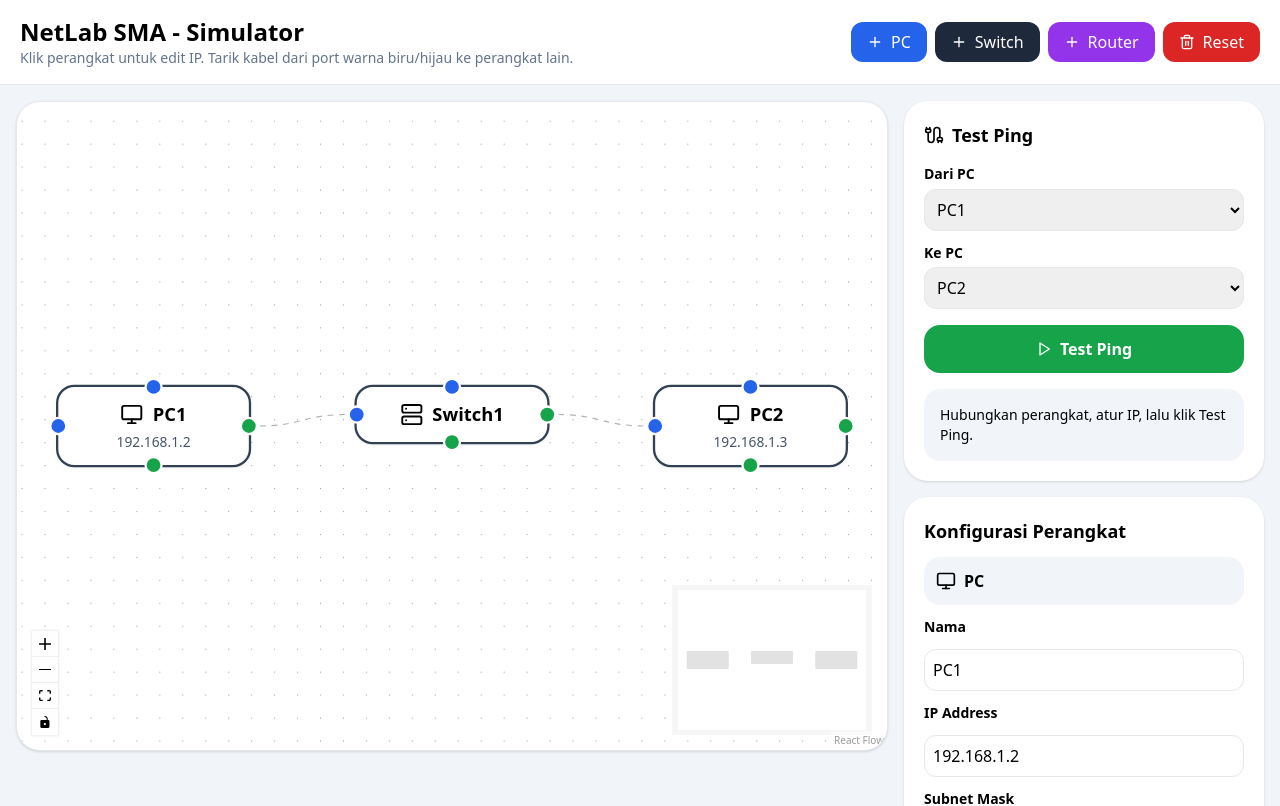
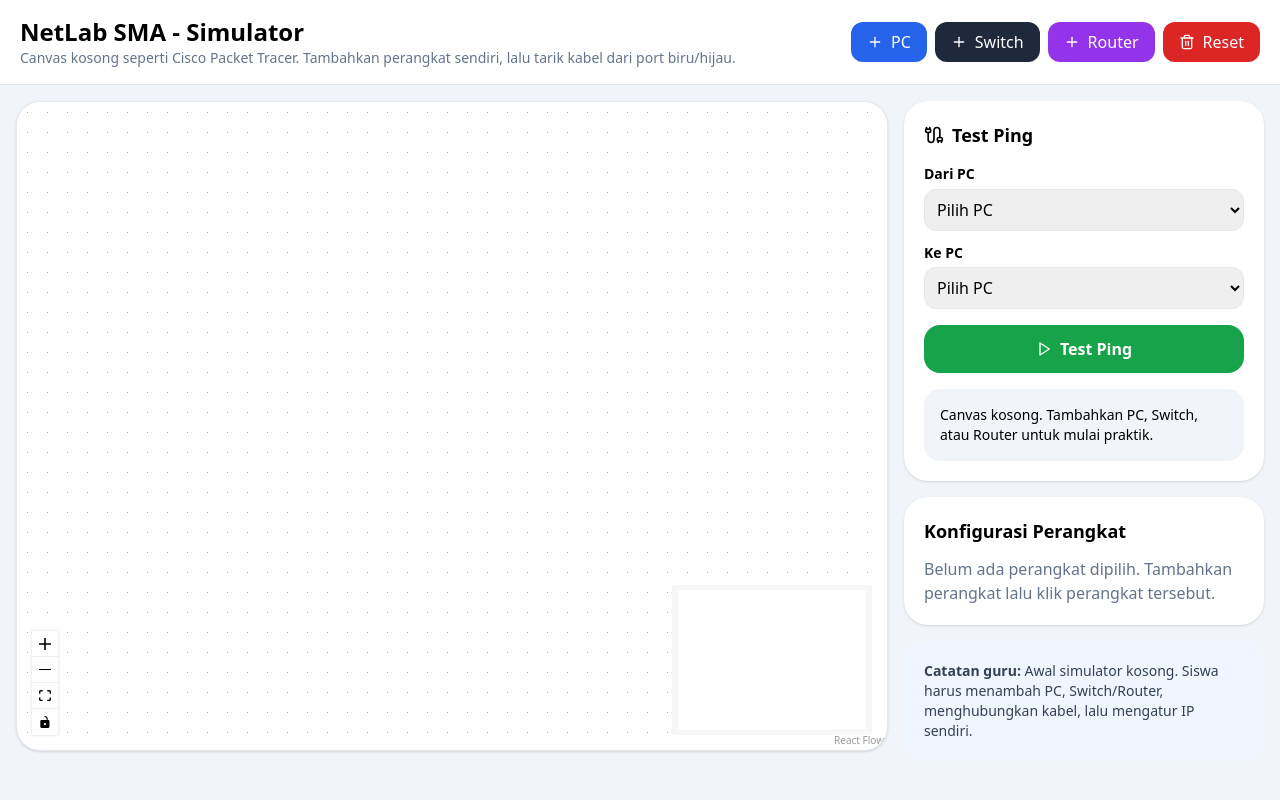
Before and after one commit to altamedia3-source/netlab-sma, a Next.js app: page /simulator in a window 1280 px wide. Shown: the top 806 px of the page. Built offline with nearby package versions, Linux system fonts and the light colour scheme.

Commit message:
Update page.tsx

```diff
--- a/app/simulator/page.tsx
+++ b/app/simulator/page.tsx
@@ -36,30 +36,10 @@ function DeviceNode({ data }: NodeProps<AppNode>) {
 
   return (
     <div className="relative min-w-[170px] rounded-2xl border-2 border-slate-700 bg-white px-4 py-3 text-center shadow-sm">
-      <Handle
-        type="target"
-        position={Position.Left}
-        id="left-target"
-        className="!h-4 !w-4 !border-2 !border-white !bg-blue-600"
-      />
-      <Handle
-        type="source"
-        position={Position.Right}
-        id="right-source"
-        className="!h-4 !w-4 !border-2 !border-white !bg-green-600"
-      />
-      <Handle
-        type="source"
-        position={Position.Bottom}
-        id="bottom-source"
-        className="!h-4 !w-4 !border-2 !border-white !bg-green-600"
-      />
-      <Handle
-        type="target"
-        position={Position.Top}
-        id="top-target"
-        className="!h-4 !w-4 !border-2 !border-white !bg-blue-600"
-      />
+      <Handle type="target" position={Position.Left} id="left-target" className="!h-4 !w-4 !border-2 !border-white !bg-blue-600" />
+      <Handle type="source" position={Position.Right} id="right-source" className="!h-4 !w-4 !border-2 !border-white !bg-green-600" />
+      <Handle type="source" position={Position.Bottom} id="bottom-source" className="!h-4 !w-4 !border-2 !border-white !bg-green-600" />
+      <Handle type="target" position={Position.Top} id="top-target" className="!h-4 !w-4 !border-2 !border-white !bg-blue-600" />
 
       <div className="flex items-center justify-center gap-2 font-semibold">
         <Icon className="h-5 w-5" />
@@ -74,31 +54,8 @@ const nodeTypes = {
   device: DeviceNode,
 };
 
-const initialNodes: AppNode[] = [
-  {
-    id: "pc-1",
-    type: "device",
-    position: { x: 80, y: 120 },
-    data: { label: "PC1", kind: "PC", ip: "192.168.1.2", mask: "255.255.255.0", gateway: "" },
-  },
-  {
-    id: "sw-1",
-    type: "device",
-    position: { x: 340, y: 120 },
-    data: { label: "Switch1", kind: "Switch" },
-  },
-  {
-    id: "pc-2",
-    type: "device",
-    position: { x: 600, y: 120 },
-    data: { label: "PC2", kind: "PC", ip: "192.168.1.3", mask: "255.255.255.0", gateway: "" },
-  },
-];
-
-const initialEdges: Edge[] = [
-  { id: "e1", source: "pc-1", sourceHandle: "right-source", target: "sw-1", targetHandle: "left-target", animated: true },
-  { id: "e2", source: "sw-1", sourceHandle: "right-source", target: "pc-2", targetHandle: "left-target", animated: true },
-];
+const initialNodes: AppNode[] = [];
+const initialEdges: Edge[] = [];
 
 function getSubnet24(ip = "") {
   const parts = ip.trim().split(".");
@@ -137,13 +94,12 @@ function getIcon(kind: DeviceKind) {
 export default function SimulatorPage() {
   const [nodes, setNodes, onNodesChange] = useNodesState<AppNode>(initialNodes);
   const [edges, setEdges, onEdgesChange] = useEdgesState(initialEdges);
-  const [selectedId, setSelectedId] = useState("pc-1");
-  const [fromId, setFromId] = useState("pc-1");
-  const [toId, setToId] = useState("pc-2");
-  const [result, setResult] = useState("Hubungkan perangkat, atur IP, lalu klik Test Ping.");
+  const [selectedId, setSelectedId] = useState("");
+  const [fromId, setFromId] = useState("");
+  const [toId, setToId] = useState("");
+  const [result, setResult] = useState("Canvas kosong. Tambahkan PC, Switch, atau Router untuk mulai praktik.");
 
   const selectedNode = nodes.find((node) => node.id === selectedId);
-
   const pcNodes = useMemo(() => nodes.filter((node) => node.data.kind === "PC"), [nodes]);
 
   const onConnect = useCallback(
@@ -158,11 +114,11 @@ export default function SimulatorPage() {
     const newNode: AppNode = {
       id,
       type: "device",
-      position: { x: 120 + count * 35, y: 260 + count * 20 },
+      position: { x: 120 + count * 35, y: 120 + count * 35 },
       data: {
         label: `${kind}${count}`,
         kind,
-        ip: kind === "PC" ? `192.168.1.${count + 10}` : "",
+        ip: kind === "PC" ? `192.168.1.${count + 1}` : "",
         mask: kind === "PC" ? "255.255.255.0" : "",
         gateway: "",
       },
@@ -170,6 +126,11 @@ export default function SimulatorPage() {
 
     setNodes((nds) => [...nds, newNode]);
     setSelectedId(id);
+
+    if (kind === "PC") {
+      setFromId((prev) => prev || id);
+      setToId((prev) => prev || id);
+    }
   }
 
   function updateSelected(field: keyof DeviceData, value: string) {
@@ -184,8 +145,8 @@ export default function SimulatorPage() {
     const from = nodes.find((node) => node.id === fromId);
     const to = nodes.find((node) => node.id === toId);
 
-    if (!from || !to) {
-      setResult("Pilih PC asal dan PC tujuan terlebih dahulu.");
+    if (!from || !to || fromId === toId) {
+      setResult("Tambahkan minimal 2 PC, lalu pilih PC asal dan PC tujuan yang berbeda.");
       return;
     }
 
@@ -215,12 +176,12 @@ export default function SimulatorPage() {
   }
 
   function resetLab() {
-    setNodes(initialNodes);
-    setEdges(initialEdges);
-    setSelectedId("pc-1");
-    setFromId("pc-1");
-    setToId("pc-2");
-    setResult("Lab direset. Coba praktik dari awal.");
+    setNodes([]);
+    setEdges([]);
+    setSelectedId("");
+    setFromId("");
+    setToId("");
+    setResult("Canvas dikosongkan. Mulai praktik dari awal.");
   }
 
   return (
@@ -229,7 +190,7 @@ export default function SimulatorPage() {
         <div className="flex flex-wrap items-center justify-between gap-3">
           <div>
             <h1 className="text-2xl font-bold">NetLab SMA - Simulator</h1>
-            <p className="text-sm text-slate-500">Klik perangkat untuk edit IP. Tarik kabel dari port warna biru/hijau ke perangkat lain.</p>
+            <p className="text-sm text-slate-500">Canvas kosong seperti Cisco Packet Tracer. Tambahkan perangkat sendiri, lalu tarik kabel dari port biru/hijau.</p>
           </div>
           <div className="flex flex-wrap gap-2">
             <button onClick={() => addDevice("PC")} className="flex items-center gap-2 rounded-xl bg-blue-600 px-4 py-2 text-white">
@@ -273,6 +234,7 @@ export default function SimulatorPage() {
             </h2>
             <label className="text-sm font-semibold">Dari PC</label>
             <select value={fromId} onChange={(e) => setFromId(e.target.value)} className="mt-1 w-full rounded-xl border p-2">
+              <option value="">Pilih PC</option>
               {pcNodes.map((node) => (
                 <option key={node.id} value={node.id}>{String(node.data.label)}</option>
               ))}
@@ -280,6 +242,7 @@ export default function SimulatorPage() {
 
             <label className="mt-3 block text-sm font-semibold">Ke PC</label>
             <select value={toId} onChange={(e) => setToId(e.target.value)} className="mt-1 w-full rounded-xl border p-2">
+              <option value="">Pilih PC</option>
               {pcNodes.map((node) => (
                 <option key={node.id} value={node.id}>{String(node.data.label)}</option>
               ))}
@@ -320,12 +283,12 @@ export default function SimulatorPage() {
                 )}
               </div>
             ) : (
-              <p className="text-slate-500">Klik perangkat di canvas.</p>
+              <p className="text-slate-500">Belum ada perangkat dipilih. Tambahkan perangkat lalu klik perangkat tersebut.</p>
             )}
           </div>
 
           <div className="rounded-3xl bg-blue-50 p-5 text-sm text-slate-700">
-            <b>Catatan guru:</b> Port biru/hijau adalah titik koneksi kabel. Tarik dari satu port ke port perangkat lain.
+            <b>Catatan guru:</b> Awal simulator kosong. Siswa harus menambah PC, Switch/Router, menghubungkan kabel, lalu mengatur IP sendiri.
           </div>
         </aside>
       </section>
```
